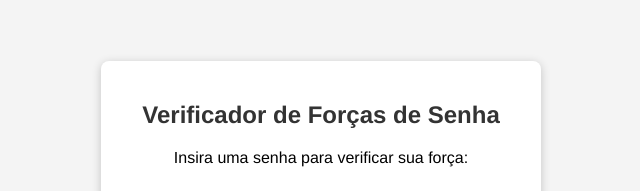
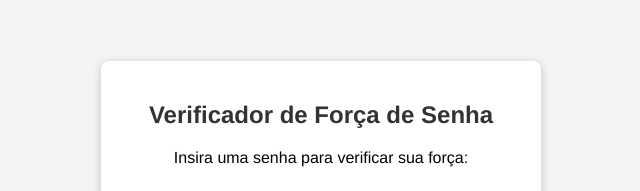
Before and after one commit to Italloml/ProjetoVerificadorFor-aSenha, a plain HTML site: page index.html in a window 1280 px wide. Shown: the part 181-372 px from the top of the page, without its empty margins (319-959 px from the left). Drawn offline with Linux system fonts and the light colour scheme.

Commit message:
Alteração img

```diff
--- a/index.html
+++ b/index.html
@@ -9,7 +9,7 @@
 </head>
 <body>
     <div class="container">
-        <h2>Verificador de Forças de Senha</h2>
+        <h2>Verificador de Força de Senha</h2>
         <p>Insira uma senha para verificar sua força:</p>
         <input type="password" id="passwordInput" placeholder="Digite sua senha">
         <div class="password-strength-bar">
```
Also changed, not shown: Assets/img/print.png (deleted), Assets/img/print0.png (added), 1 other file.
